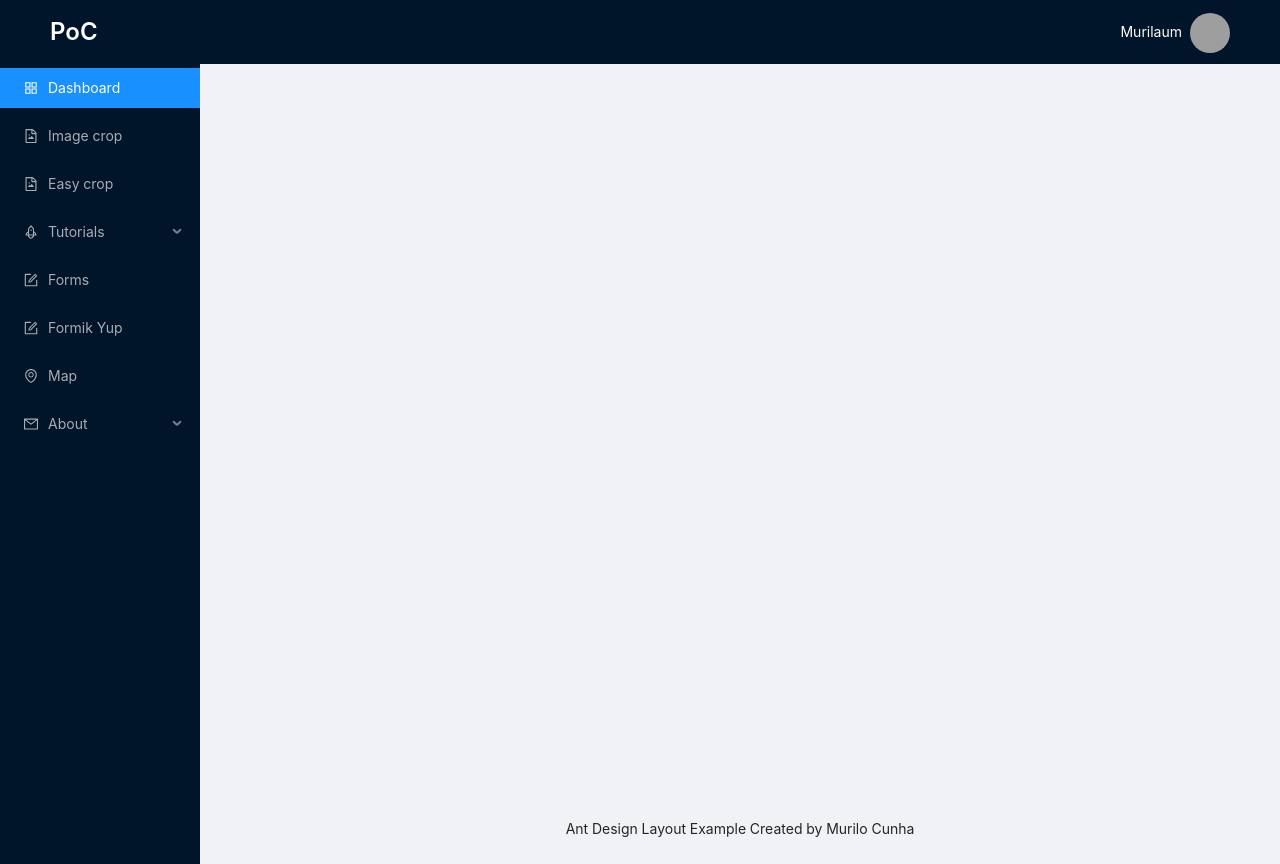
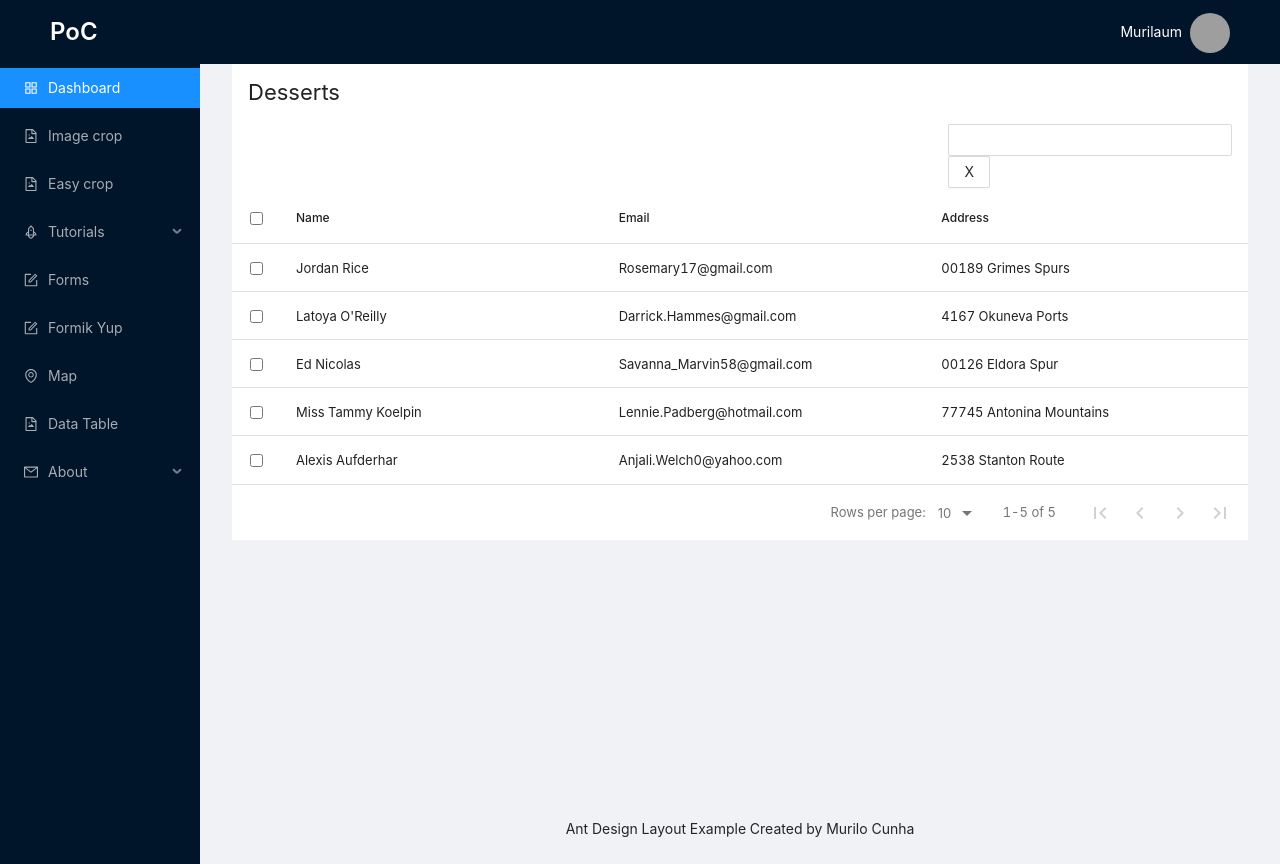
Before and after one commit to cunhamuril/pocs, a React (Create React App) app: page /datatable in a window 1280 px wide. Built offline with nearby package versions, Linux system fonts and the light colour scheme; grey boxes are pictures that could not be loaded.

Commit message:
datatables

```diff
--- a/package.json
+++ b/package.json
@@ -13,6 +13,7 @@
     "highlight.js": "^9.18.1",
     "marked": "^0.8.2",
     "react": "^16.13.1",
+    "react-data-table-component": "^7.4.5",
     "react-dom": "^16.13.1",
     "react-easy-crop": "^3.1.0",
     "react-html-parser": "^2.0.2",
@@ -20,6 +21,7 @@
     "react-router-dom": "^5.1.2",
     "react-scripts": "3.4.1",
     "react-use-file-reader": "^1.0.0",
+    "styled-components": "^5.3.3",
     "supercluster": "^7.1.3",
     "swr": "^0.5.6",
     "use-supercluster": "^0.3.0",
--- /dev/null
+++ b/src/components/Filter/index.jsx
@@ -0,0 +1,13 @@
+import React from "react";
+import { Input, Button } from "antd";
+
+function Filter({ onFilter, onClear, filterText }) {
+  return (
+    <div>
+      <Input onChange={(e) => onFilter(e.target.value)} value={filterText} />
+      <Button onClick={onClear}>X</Button>
+    </div>
+  );
+}
+
+export default Filter;
--- a/src/components/Layout/index.jsx
+++ b/src/components/Layout/index.jsx
@@ -8,7 +8,7 @@ import {
   AppstoreOutlined,
   FormOutlined,
   FileImageOutlined,
-  EnvironmentOutlined
+  EnvironmentOutlined,
 } from "@ant-design/icons";
 
 import tutorials from "../../mock/tutorials.json";
@@ -118,6 +118,15 @@ export default ({ children }) => {
               </NavLink>
             </Menu.Item>
 
+            <Menu.Item key="datatable">
+              <NavLink to="/datatable">
+                <span className="flex items-center">
+                  <FileImageOutlined />
+                  <span>Data Table</span>
+                </span>
+              </NavLink>
+            </Menu.Item>
+
             <Menu.SubMenu
               title={
                 <span className="flex items-center">
--- /dev/null
+++ b/src/pages/DataTable/index.jsx
@@ -0,0 +1,101 @@
+import React, { useState, useMemo } from "react";
+import DataTable from "react-data-table-component";
+
+import FilterComponent from "../../components/Filter";
+
+const columns = [
+  {
+    name: "Name",
+    selector: (row) => row.name,
+    sortable: true,
+  },
+  {
+    name: "Email",
+    selector: (row) => row.email,
+    sortable: true,
+  },
+  {
+    name: "Address",
+    selector: (row) => row.address,
+    sortable: true,
+  },
+];
+
+const data = [
+  {
+    id: 1,
+    name: "Jordan Rice",
+    email: "Rosemary17@gmail.com",
+    address: "00189 Grimes Spurs",
+  },
+  {
+    id: 2,
+    name: "Latoya O'Reilly",
+    email: "Darrick.Hammes@gmail.com",
+    address: "4167 Okuneva Ports",
+  },
+  {
+    id: 3,
+    name: "Ed Nicolas",
+    email: "Savanna_Marvin58@gmail.com",
+    address: "00126 Eldora Spur",
+  },
+  {
+    id: 4,
+    name: "Miss Tammy Koelpin",
+    email: "Lennie.Padberg@hotmail.com",
+    address: "77745 Antonina Mountains",
+  },
+  {
+    id: 5,
+    name: "Alexis Aufderhar",
+    email: "Anjali.Welch0@yahoo.com",
+    address: "2538 Stanton Route",
+  },
+];
+
+export default function MyComponent() {
+  const [filterText, setFilterText] = useState("");
+  const [resetPaginationToggle, setResetPaginationToggle] = useState(false);
+
+  const filteredItems = data.filter((item) => {
+    return (
+      (item.name &&
+        item.name.toLowerCase().includes(filterText.toLowerCase())) ||
+      (item.email &&
+        item.email.toLowerCase().includes(filterText.toLowerCase())) ||
+      (item.address &&
+        item.address.toLowerCase().includes(filterText.toLowerCase()))
+    );
+  });
+
+  const subHeaderComponentMemo = useMemo(() => {
+    const handleClear = () => {
+      if (filterText) {
+        setResetPaginationToggle(!resetPaginationToggle);
+        setFilterText("");
+      }
+    };
+
+    return (
+      <FilterComponent
+        onFilter={(value) => setFilterText(value)}
+        onClear={handleClear}
+        filterText={filterText}
+      />
+    );
+  }, [filterText, resetPaginationToggle]);
+
+  return (
+    <DataTable
+      title="Desserts"
+      columns={columns}
+      data={filteredItems}
+      pagination
+      selectableRows
+      subHeader
+      subHeaderComponent={subHeaderComponentMemo}
+      persistTableHead
+    />
+  );
+}
--- a/src/routes.jsx
+++ b/src/routes.jsx
@@ -7,6 +7,7 @@ import ImageCrop from "./pages/ImageCrop";
 import EasyCrop from "./pages/EasyCrop";
 import FormikYup from "./pages/FormikYup";
 import Map from "./pages/Map";
+import DataTable from "./pages/DataTable";
 
 import AntDesign from "./pages/Tutorials/AntDesign";
 import TailwindCss from "./pages/Tutorials/TailwindCss";
@@ -19,6 +20,7 @@ export default () => (
     <Route path="/easy-crop" exact component={EasyCrop} />
     <Route path="/formik-yup" exact component={FormikYup} />
     <Route path="/map" exact component={Map} />
+    <Route path="/datatable" exact component={DataTable} />
 
     <Route path="/tutorial/ant-design" exact component={AntDesign} />
     <Route path="/tutorial/tailwind-css" exact component={TailwindCss} />
```
Also changed, not shown: 1 other file (tests, documents, lock files or other folders).
